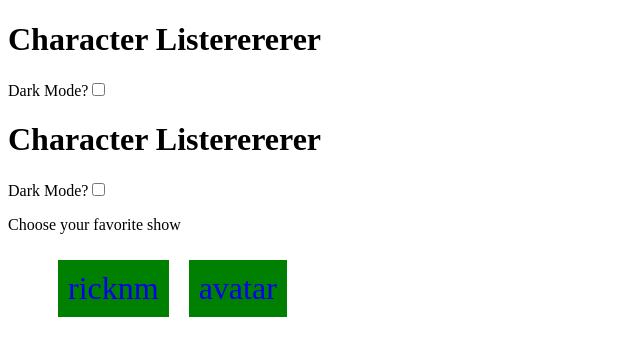
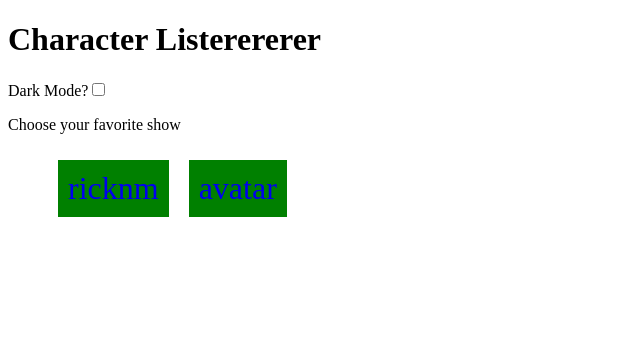
Before and after one commit to Dominique-Sakrisson/switch_api, a React app: page / in a window 1280 px wide. Shown: the top 356 px of the page, without its empty margins (0-640 px from the left). Built offline with nearby package versions, Linux system fonts and the light colour scheme.

Commit message:
Everything works

```diff
--- a/src/components/header/Header.jsx
+++ b/src/components/header/Header.jsx
@@ -1,4 +1,4 @@
-import React, {useContext} from 'react'
+import React, {useContext, useState, useEffect} from 'react'
 import {useModify, useTheme} from '../state/Themprovider'
 import styles from '../../styles/style.css'
 
@@ -7,14 +7,19 @@ const Header = () => {
     const theme = useTheme();
 
     const handleInputChange = (e) => {
-        (e.target.checked ? changeTheme('dark'): changeTheme('default'));
+        (e.target.checked ? changeTheme('dark') : changeTheme('light'));
     }
+
     return (
-
     <div>
         <h1>Character Listerererer</h1>
-        <label htmlFor='2' aria-label='bg-change'>Dark Mode?
-            <input type='checkbox' onChange={handleInputChange}></input>
+        <label aria-label='bg-change'>Dark Mode?
+            <input
+                type='checkbox'
+                onChange={handleInputChange}
+                checked={theme === 'dark'}
+            />
+            <span className={styles.toggler}></span>
         </label>
     </div>
     );
--- a/src/components/state/Themprovider.jsx
+++ b/src/components/state/Themprovider.jsx
@@ -1,14 +1,24 @@
-import React, { createContext, useContext, useState } from 'react'
+import React, { createContext, useContext, useState, useEffect } from 'react'
 import PropTypes from 'prop-types'
 
 const ThemeContext = createContext();
 
 const ThemeProvider = ({children}) => {
-    const [theme, setTheme] = useState('default');
 
-    const modify = (theme) => setTheme(theme);
+    const [theme, setTheme] = useState('light');
+
+    const modify = (theme) => {
+        localStorage.setItem("theme", theme)
+        setTheme(theme)
+    };
 
     const state = {theme, modify};
+
+    useEffect(() => {
+        const theme = String(localStorage.getItem("theme"))
+
+        setTheme(theme);
+    }, [])
 
     return(
         <ThemeContext.Provider value={state}>{children}</ThemeContext.Provider>
--- a/src/containers/HomePage/HomePage.jsx
+++ b/src/containers/HomePage/HomePage.jsx
@@ -7,8 +7,8 @@ import {useTheme} from '../../components/state/Themprovider'
 const ApiPage = () => {
     const theme = useTheme();
     return (
-    <div className={theme === 'dark' ? styles.darkMode : styles.default}>
-        <Header />
+    <div>
+
         <ApiList />
     </div>
     )
--- a/src/styles/style.css
+++ b/src/styles/style.css
@@ -1,9 +1,18 @@
 
-.darkMode, .darkmode *{
+.darkMode, .darkmode > * {
     background-color: black;
     color: white;
+
 }
 
-.default{
+/* .darkMode input{
+    opacity: 0;
+  width: 0;
+  height: 0;
+}
 
-}
+.default input {
+    opacity: 0;
+    width: 0;
+    height: 0;
+} */
```
